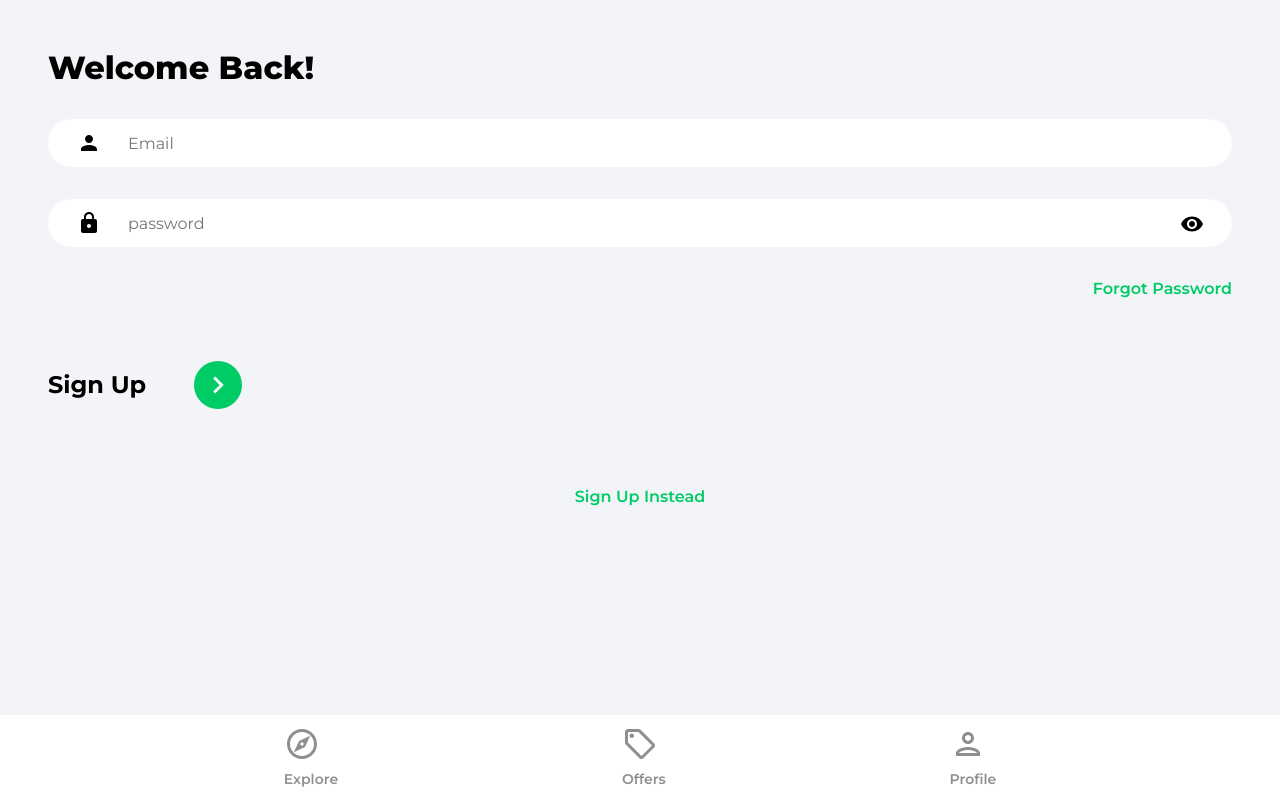
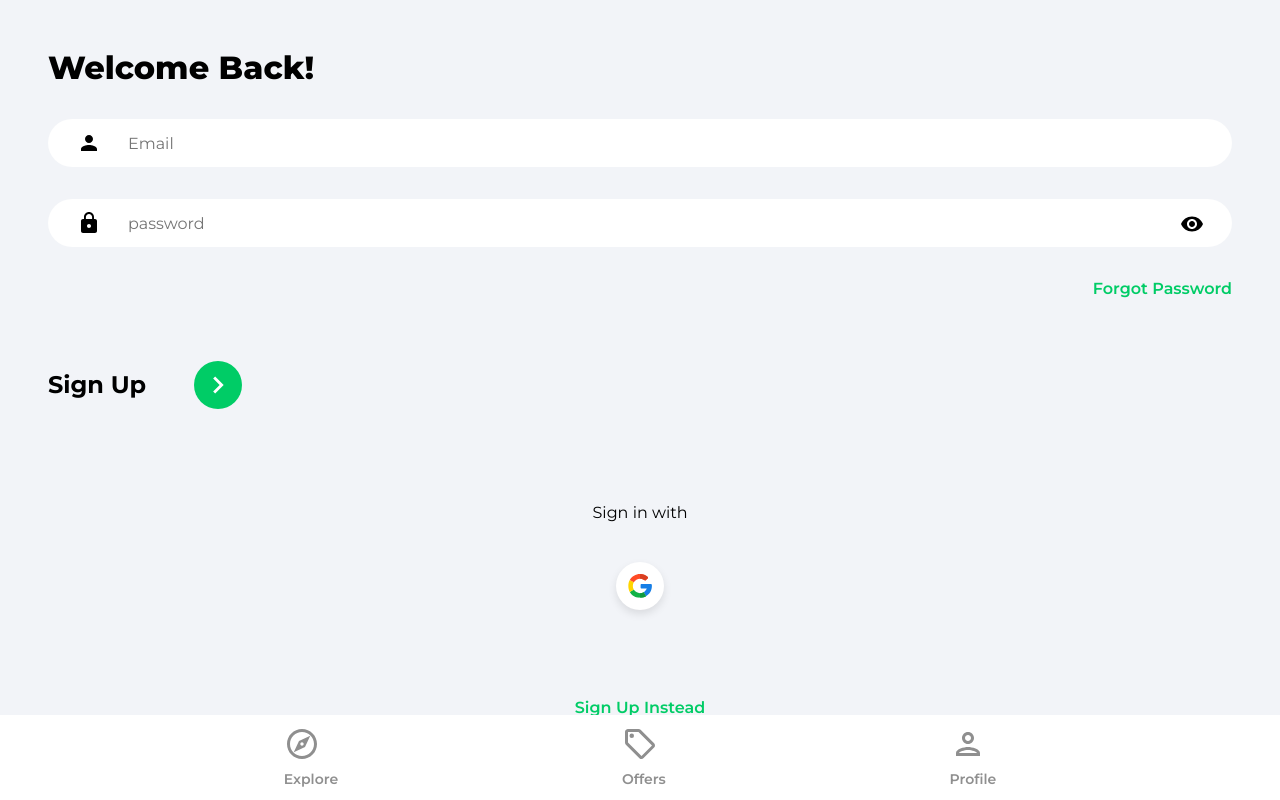
Before and after one commit to ic3surf3r/Housemarket-React-Firebase, a React (Create React App) app: page /sign-in in a window 1280 px wide. Built offline with nearby package versions, Linux system fonts and the light colour scheme.

Commit message:
google oauth

```diff
--- /dev/null
+++ b/src/components/OAuth.jsx
@@ -0,0 +1,47 @@
+import { useLocation, useNavigate, useNavigation } from "react-router-dom";
+import { getAuth, signInWithPopup, GoogleAuthProvider } from "firebase/auth";
+import { doc, setDoc, getDoc, serverTimestamp } from "firebase/firestore";
+import { db } from "../firebase.config";
+import { toast } from "react-toastify";
+import googleIcon from "../assets/svg/googleIcon.svg";
+
+function OAuth() {
+  const navigate = useNavigate();
+  const location = useLocation();
+
+  const onGoogleClick = async () => {
+    try {
+      const auth = getAuth();
+      const provider = new GoogleAuthProvider();
+      const result = await signInWithPopup(auth, provider);
+      const user = result.user;
+
+      // Check for user
+      const docRef = doc(db, "users", user.uid);
+      const docSnap = await getDoc(docRef);
+
+      // If user dosent exist, create user
+      if (!docSnap.exists()) {
+        await setDoc(doc(db, "users", user.uid), {
+          name: user.displayName,
+          email: user.email,
+          timestamp: serverTimestamp(),
+        });
+      }
+      navigate("/");
+    } catch (error) {
+      toast.error("Could not authorize with Google");
+    }
+  };
+
+  return (
+    <div className="socialLogin">
+      <p>Sign {location.pathname === "/sign-up" ? "up" : "in"} with</p>
+      <button className="socialIconDiv" onClick={onGoogleClick}>
+        <img className="socialIconImg" src={googleIcon} alt="Google" />
+      </button>
+    </div>
+  );
+}
+
+export default OAuth;
--- a/src/pages/SignIn.jsx
+++ b/src/pages/SignIn.jsx
@@ -2,6 +2,7 @@
 import { toast } from "react-toastify";
 import { Link, useNavigate } from "react-router-dom";
 import { getAuth, signInWithEmailAndPassword } from "firebase/auth";
+import OAuth from "../components/OAuth";
 import { ReactComponent as ArrowRightIcon } from "../assets/svg/keyboardArrowRightIcon.svg";
 import visibilityIcon from "../assets/svg/visibilityIcon.svg";
 import closedEyeIcon from "../assets/svg/closedEyeIcon.svg";
@@ -90,7 +91,7 @@
               </button>
             </div>
           </form>
-          {/* Google OAuth */}
+          <OAuth />
           <Link to="/sign-up" className="registerLink">
             Sign Up Instead
           </Link>
--- a/src/pages/SignUp.jsx
+++ b/src/pages/SignUp.jsx
@@ -8,6 +8,7 @@
 import { toast } from "react-toastify";
 import { setDoc, doc, serverTimestamp } from "firebase/firestore";
 import { db } from "../firebase.config";
+import OAuth from "../components/OAuth";
 import { ReactComponent as ArrowRightIcon } from "../assets/svg/keyboardArrowRightIcon.svg";
 import visibilityIcon from "../assets/svg/visibilityIcon.svg";
 import closedEyeIcon from "../assets/svg/closedEyeIcon.svg";
@@ -114,7 +115,7 @@
               </button>
             </div>
           </form>
-          {/* Google OAuth */}
+          <OAuth />
           <Link to="/sign-in" className="registerLink">
             Sign In Instead
           </Link>
```
